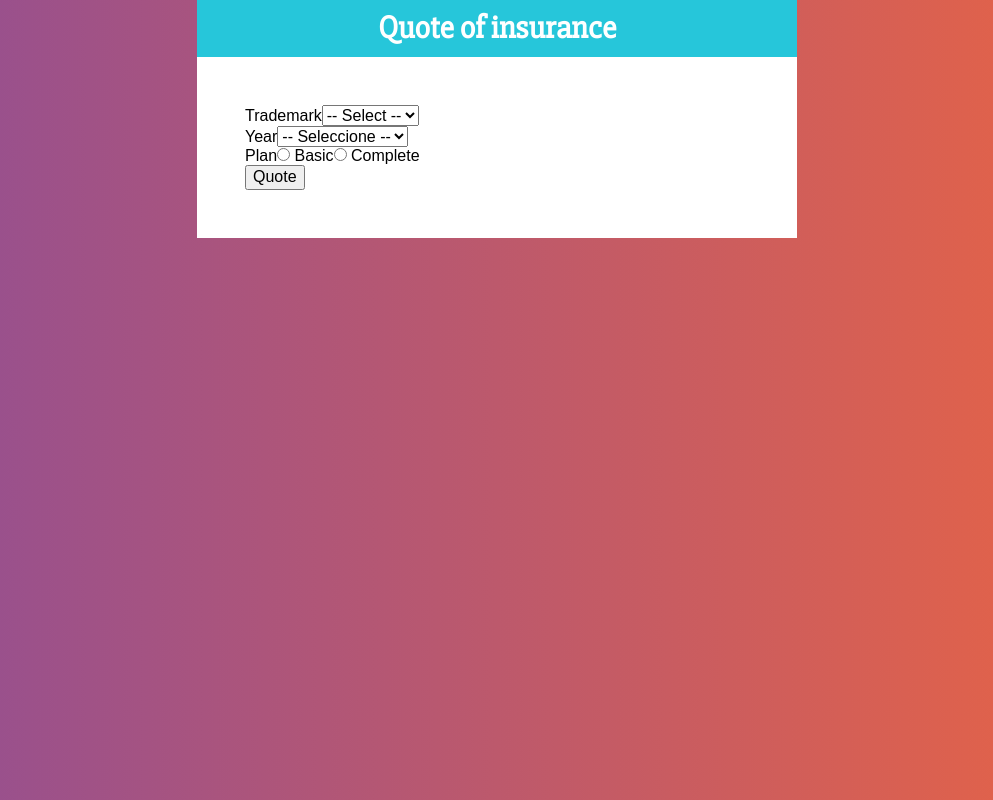
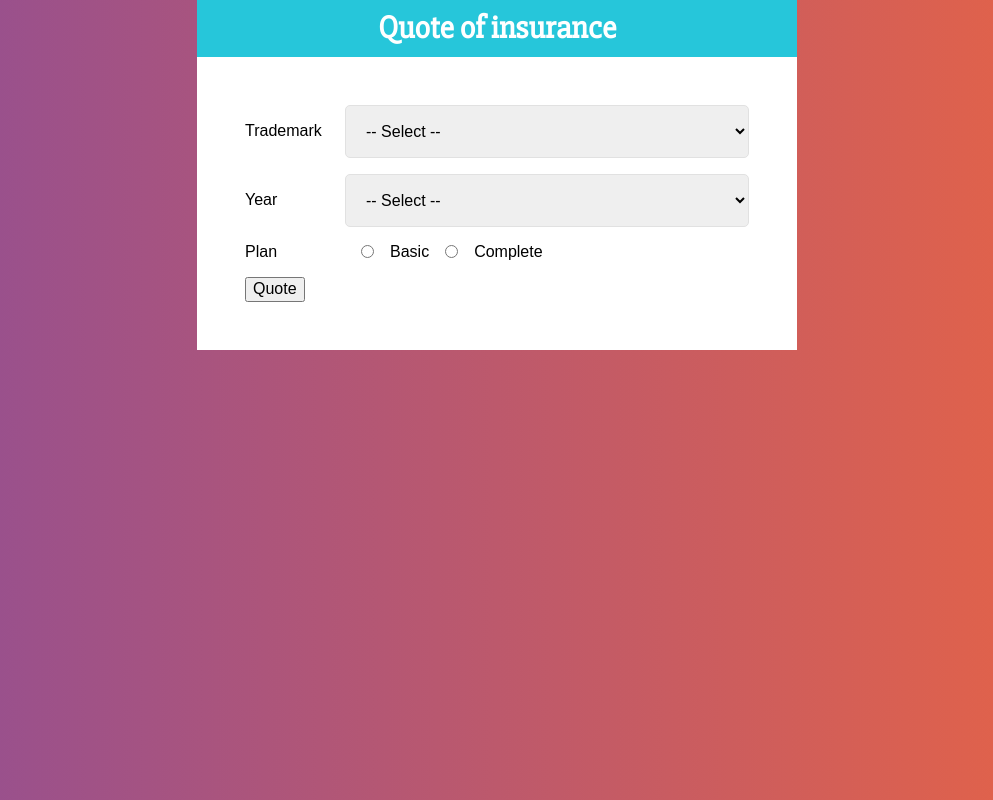
Before and after one commit to Andres2D/react-quote-insurance-app, a React (Create React App) app: page / in a window 1280 px wide. Shown: the whole page, without its empty margins (143-1136 px from the left). Built offline with nearby package versions, Linux system fonts and the light colour scheme.

Commit message:
add styled components to the form

```diff
--- a/src/components/Form.js
+++ b/src/components/Form.js
@@ -1,22 +1,45 @@
 import React from 'react';
+import styled from '@emotion/styled';
+
+const Field = styled.div`
+    display: flex;
+    margin-bottom: 1rem;
+    align-items: center;
+`;
+
+const Label = styled.label`
+    flex: 0 0 100px;
+`;
+
+const Select = styled.select`
+    display: flex;
+    width: 100%;
+    padding: 1rem;
+    border: 1px solid #E1E1E1;
+    border-radius: 5px;
+`;
+
+const InputRadio = styled.input`
+    margin: 0 1rem;
+`;
 
 const Form = () => {
     return (
         <form>
-            <div>
-                <label>Trademark</label>
-                <select>
+            <Field>
+                <Label>Trademark</Label>
+                <Select>
                     <option value="">-- Select --</option>
                     <option value="american">American</option>
                     <option value="european">European</option>
                     <option value="asian">Asian</option>
-                </select>
-            </div>
+                </Select>
+            </Field>
 
-            <div>
-                <label>Year</label>
-                <select>
-                    <option value="">-- Seleccione --</option>
+            <Field>
+                <Label>Year</Label>
+                <Select>
+                    <option value="">-- Select --</option>
                     <option value="2021">2021</option>
                     <option value="2020">2020</option>
                     <option value="2019">2019</option>
@@ -27,23 +50,23 @@ const Form = () => {
                     <option value="2014">2014</option>
                     <option value="2013">2013</option>
                     <option value="2012">2012</option>
-                </select>
-            </div>
+                </Select>
+            </Field>
 
-            <div>
-                <label>Plan</label>
-                <input
+            <Field>
+                <Label>Plan</Label>
+                <InputRadio
                     type="radio"
                     name="plan"
                     value="basic"
                 /> Basic
 
-                <input
+                <InputRadio
                     type="radio"
                     name="plan"
                     value="complete"
                 /> Complete
-            </div>
+            </Field>
 
             <button type="button">Quote</button>
         </form>
```
